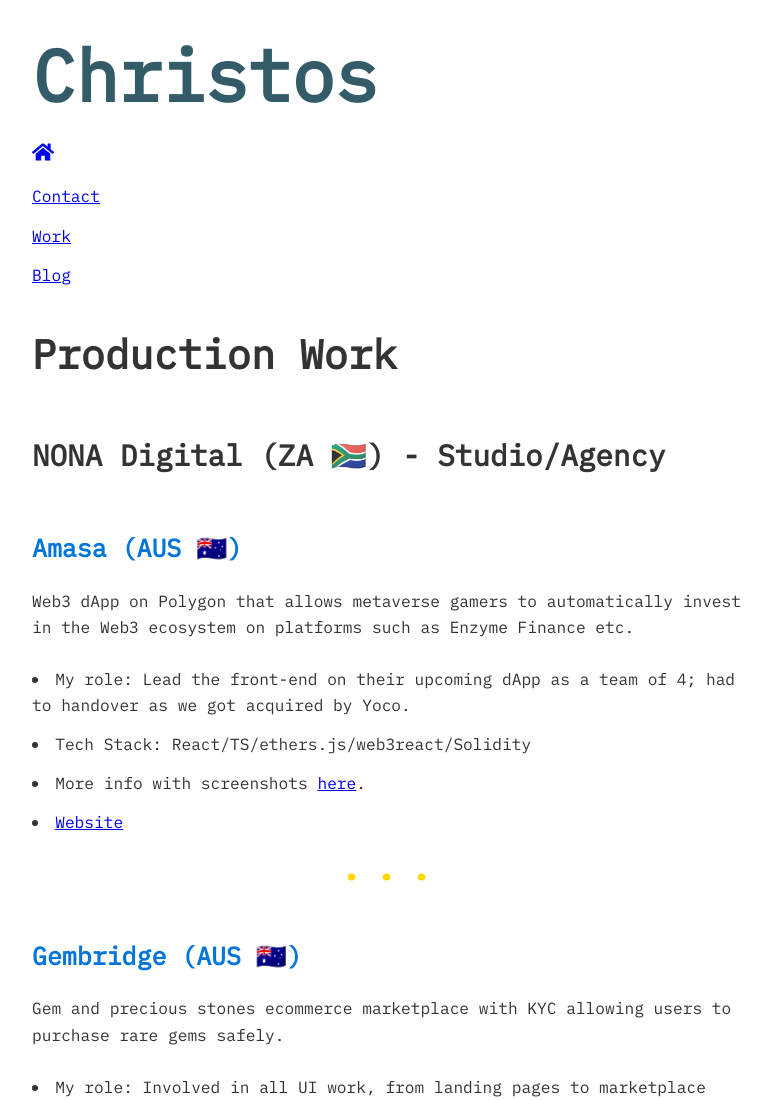
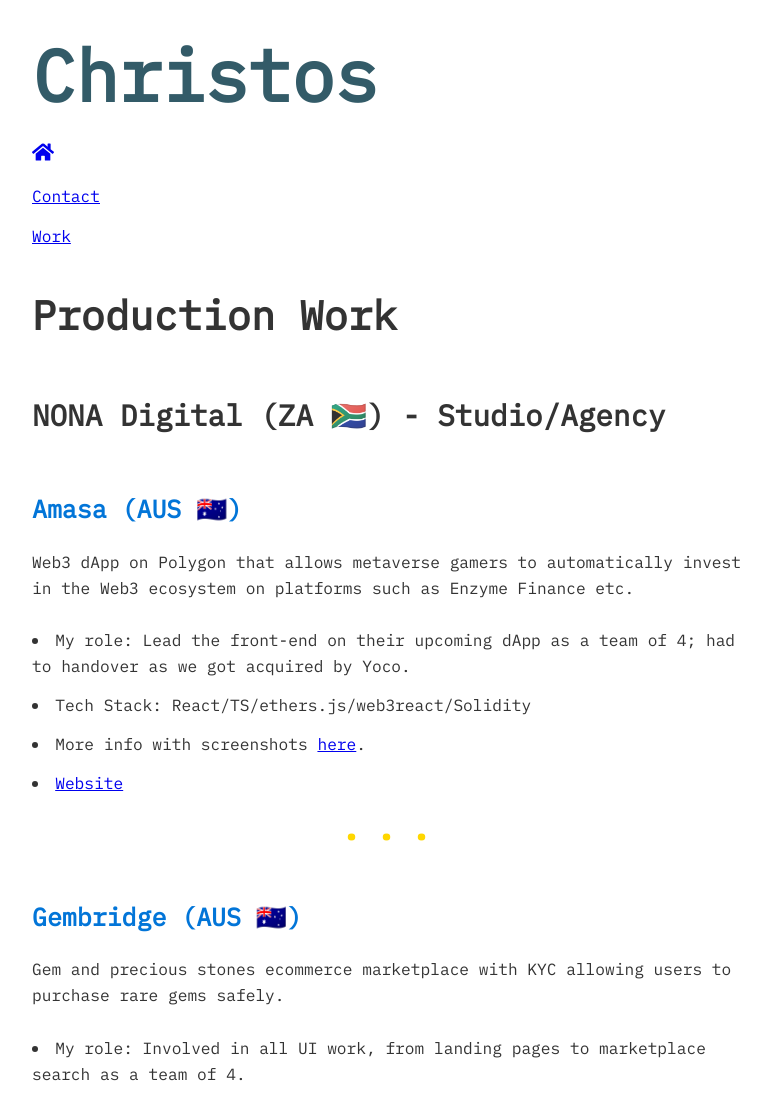
Before and after one commit to iamkiko/christos.co.za, a Gatsby site: page /work in a window 1280 px wide. Shown: the top 1100 px of the page, without its empty margins (251-1022 px from the left). Built offline with nearby package versions, Linux system fonts and the light colour scheme; Gatsby itself is replaced by a stand-in of ours; a web font is replaced by a local one.

Commit message:
refactor: remove blog from header

```diff
--- a/src/components/header.js
+++ b/src/components/header.js
@@ -51,15 +51,6 @@
               Work
             </Link>
           </li>
-          <li>
-            <Link
-              className={headerStyles.navItem}
-              activeClassName={headerStyles.activeNavItem}
-              to="/blog"
-            >
-              Blog
-            </Link>
-          </li>
         </ul>
       </nav>
     </header>
```
